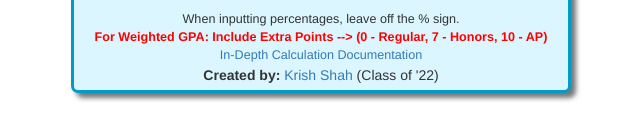
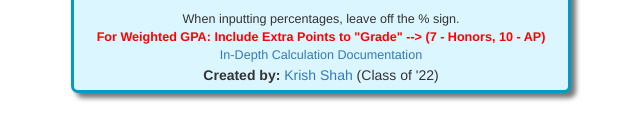
Before and after one commit to KrishPortfolio/NBGPACalc, a plain HTML site: page index.html in a window 1280 px wide. Shown: the part 416-556 px from the top of the page, 319-959 px from the left. Drawn offline with nearby package versions, Linux system fonts and the light colour scheme.

Commit message:
Update index.html

```diff
--- a/index.html
+++ b/index.html
@@ -108,7 +108,7 @@
 </form>
 
 <div id=note>When inputting percentages, leave off the % sign.</div>
-<div style="color:red" id=note><b>For Weighted GPA: Include Extra Points --> (0 - Regular, 7 - Honors, 10 - AP)</b></div>
+<div style="color:red" id=note><b>For Weighted GPA: Include Extra Points to "Grade" --> (7 - Honors, 10 - AP)</b></div>
  <div id=note><a href="https://core-docs.s3.amazonaws.com/documents/asset/uploaded_file/387775/GPA_Calculation.pdf" target="_blank">In-Depth Calculation Documentation</a></div
 <div id=note><b>Created by: </b><a href="https://krishshah.tech/" target="_blank">Krish Shah</a> (Class of '22)</div>
 
```
